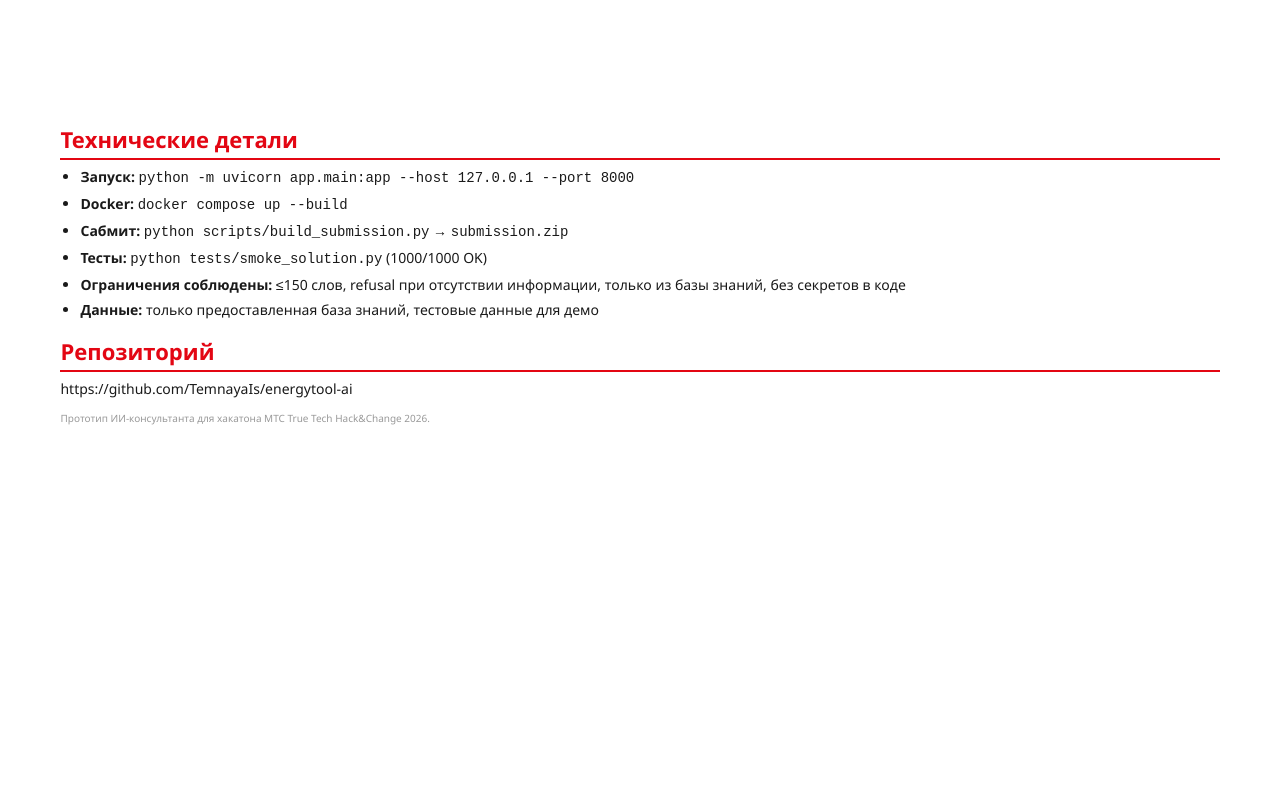
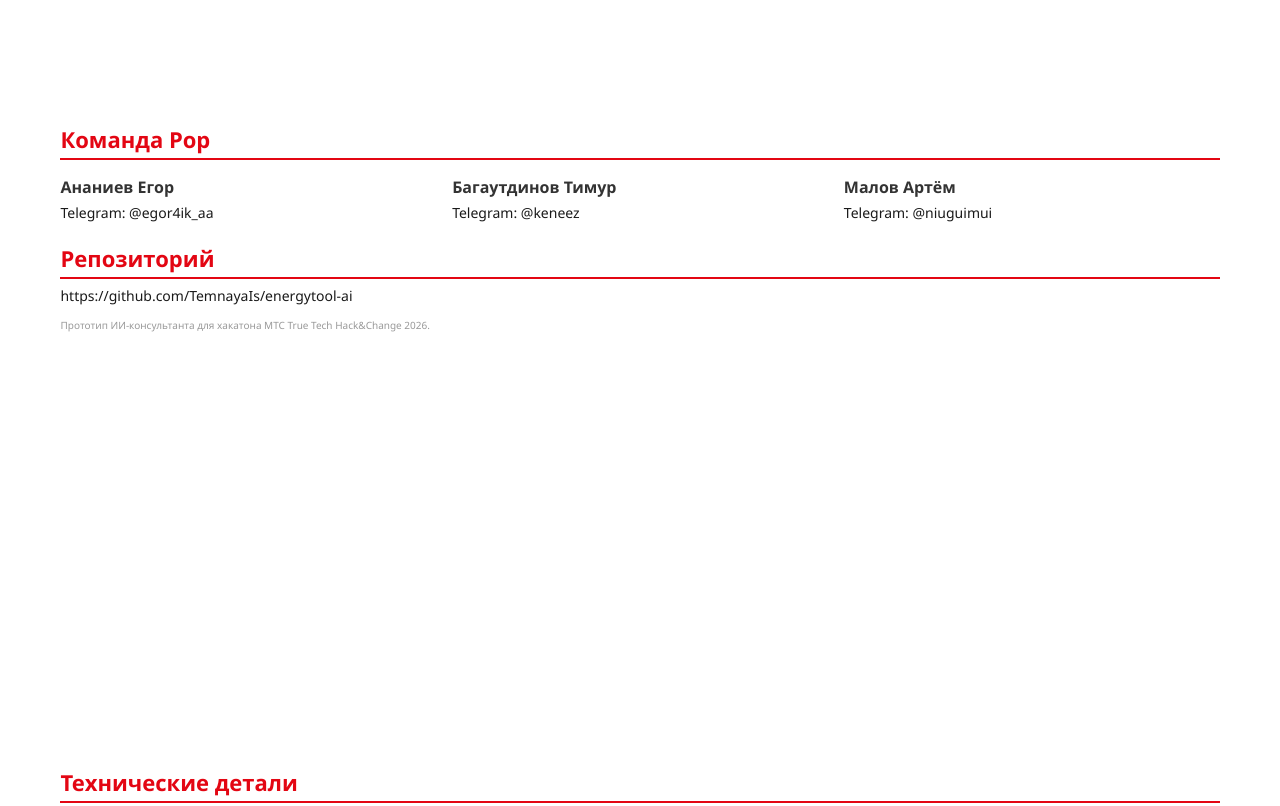
Before and after one commit to TemnayaIs/energytool-ai, a plain HTML site: page presentation.html in a window 1280 px wide. Shown: the part 3180-3986 px from the top of the page. Before the commit the page ends 3855 px from the top, so only its background shows below. Drawn offline with Linux system fonts and the light colour scheme.

Commit message:
feat: add team contacts (Pop) to footer and presentation slide

```diff
--- a/presentation.html
+++ b/presentation.html
@@ -126,6 +126,27 @@
 </div>
 
 <div class="slide">
+  <h2>Команда Pop</h2>
+  <div class="cols">
+    <div class="col">
+      <h3>Ананиев Егор</h3>
+      <p>Telegram: @egor4ik_aa</p>
+    </div>
+    <div class="col">
+      <h3>Багаутдинов Тимур</h3>
+      <p>Telegram: @keneez</p>
+    </div>
+    <div class="col">
+      <h3>Малов Артём</h3>
+      <p>Telegram: @niuguimui</p>
+    </div>
+  </div>
+  <h2>Репозиторий</h2>
+  <p>https://github.com/TemnayaIs/energytool-ai</p>
+  <p class="footer">Прототип ИИ-консультанта для хакатона МТС True Tech Hack&Change 2026.</p>
+</div>
+
+<div class="slide">
   <h2>Технические детали</h2>
   <ul>
     <li><strong>Запуск:</strong> <code>python -m uvicorn app.main:app --host 127.0.0.1 --port 8000</code></li>
```
Also changed, not shown: static/index.html (+6 -0 lines), static/styles.css (+10 -0 lines), 1 other file.
